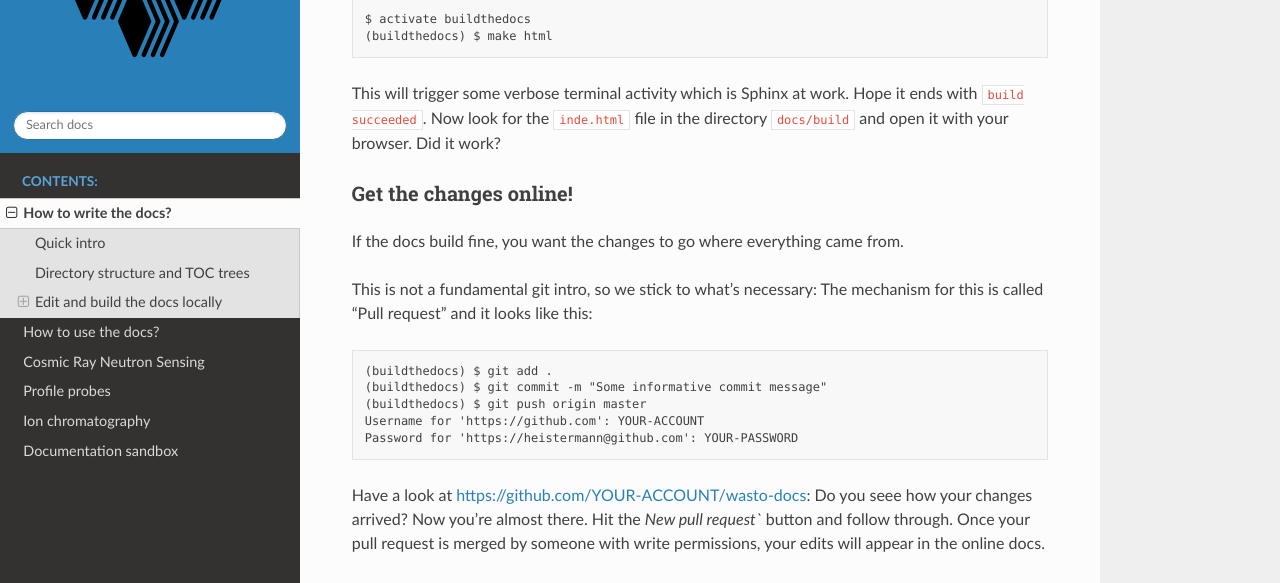
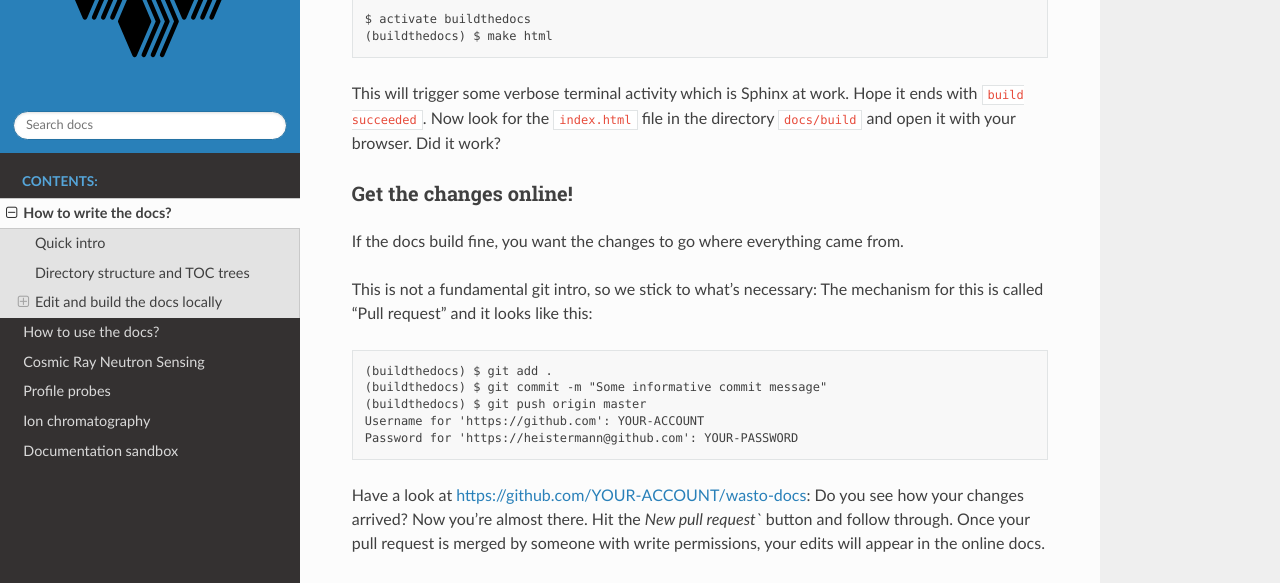
Before and after one commit to heistermann/wasto-docs, a Sphinx documentation site: the page built from docs/source/writethedocs.rst, in a window 1280 px wide and 900 px high, scrolled down 5454 px. Shown: the part 147-730 px from the top of the window. Built offline with Sphinx 7.4.7 and the Read the Docs theme 2.0.0, drawn with Linux system fonts in a browser that asks for light colours; some of the changed text lies outside the part shown.

Commit message:
Fix typos in writethedocs

```diff
--- a/docs/source/writethedocs.rst
+++ b/docs/source/writethedocs.rst
@@ -218,7 +218,7 @@ whether everything builds fine, open a terminal or DOS window in the
   (buildthedocs) $ make html
 
 This will trigger some verbose terminal activity which is Sphinx at work. Hope it
-ends with ``build succeeded``. Now look for the ``inde.html`` file in the directory
+ends with ``build succeeded``. Now look for the ``index.html`` file in the directory
 ``docs/build`` and open it with your browser. Did it work?
 
 Get the changes online!
@@ -235,7 +235,7 @@ The mechanism for this is called "Pull request" and it looks like this::
   Username for 'https://github.com': YOUR-ACCOUNT
   Password for 'https://heistermann@github.com': YOUR-PASSWORD
 
-Have a look at https://github.com/YOUR-ACCOUNT/wasto-docs: Do you seee how your
+Have a look at https://github.com/YOUR-ACCOUNT/wasto-docs: Do you see how your
 changes arrived? Now you're almost there. Hit the `New pull request`` button
 and follow through. Once your pull request is merged by someone with write
 permissions, your edits will appear in the online docs.
```
Also changed, not shown: other parts of docs/source/writethedocs.rst (+2 -2 lines).
